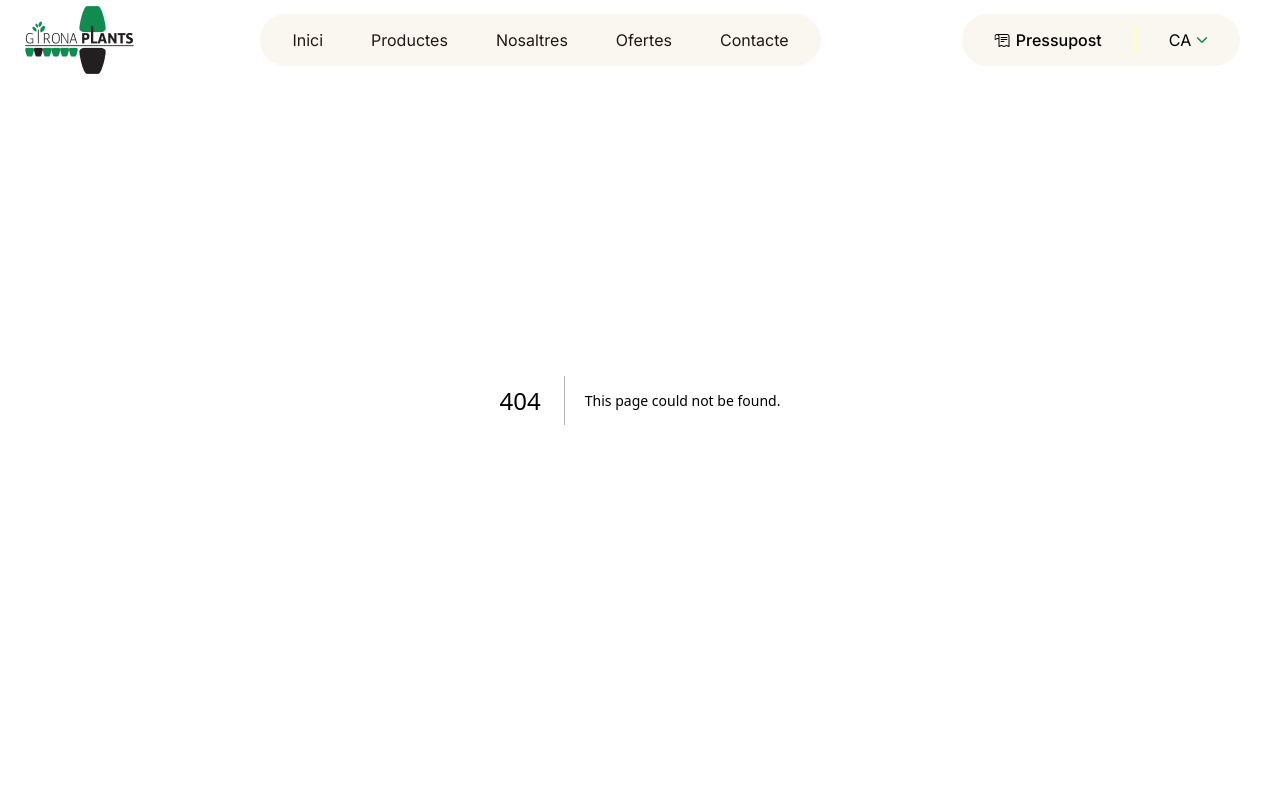
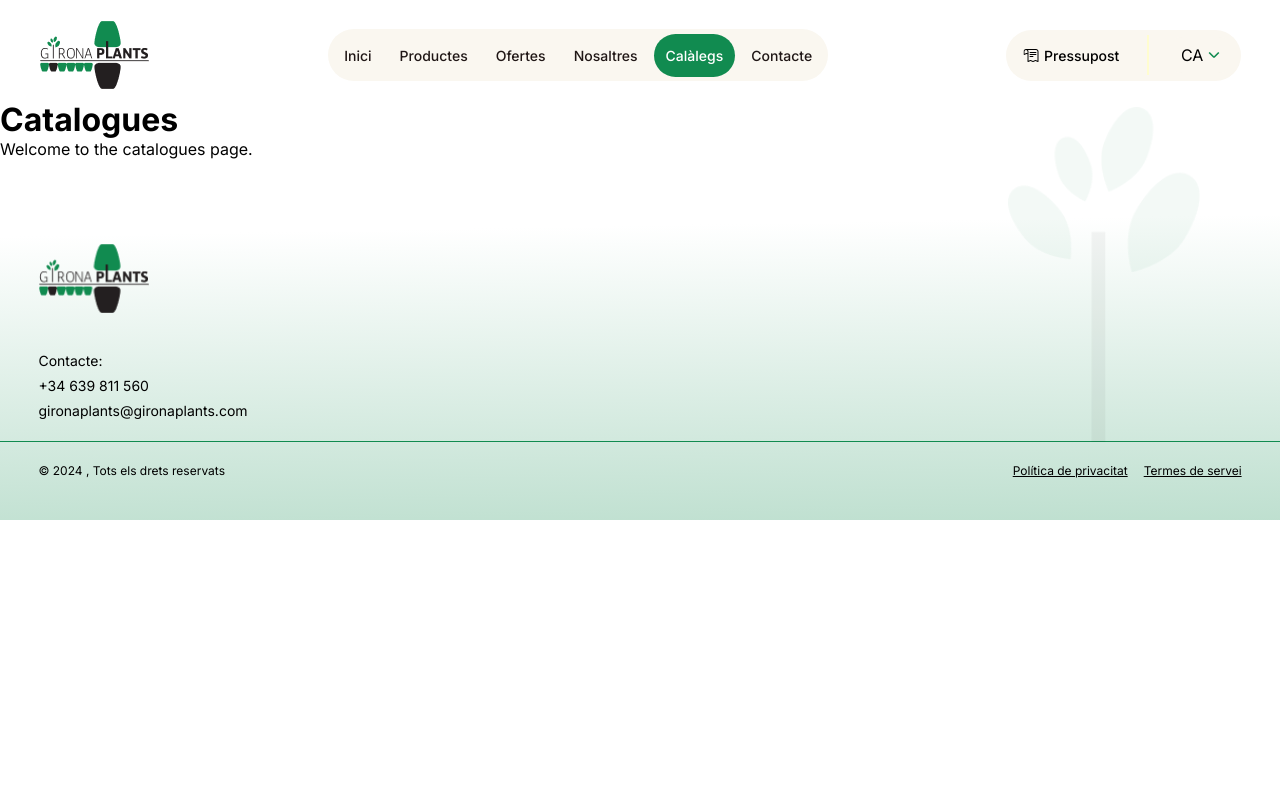
Before and after one commit to PolCampru/GironaPlants, a Next.js app: page /ca/catalogues in a window 1280 px wide. Before the commit this address had no page. Shown: the top 800 px of the page. Built offline with nearby package versions, Linux system fonts and the light colour scheme.

Commit message:
Footer created

```diff
--- /dev/null
+++ b/app/[lng]/catalogues/page.tsx
@@ -0,0 +1,12 @@
+import React from "react";
+
+const CataloguesPage = () => {
+  return (
+    <div style={{ paddingTop: "100px" }}>
+      <h1>Catalogues</h1>
+      <p>Welcome to the catalogues page.</p>
+    </div>
+  );
+};
+
+export default CataloguesPage;
--- a/components/layout/Footer/Footer.style.tsx
+++ b/components/layout/Footer/Footer.style.tsx
@@ -1,30 +1,68 @@
 import styled from "styled-components";
 
 export const FooterWrapper = styled.div`
+  display: flex;
+  padding: 5rem 0rem 2.5rem 0rem;
+  flex-direction: column;
+  justify-content: center;
+  align-items: center;
+  gap: 1.25rem;
+
+  background: ${(props) =>
+    `linear-gradient(179deg, ${props.theme.colors.white} 20.22%, ${props.theme.colors.brandGreen} 313.93%)`};
+
+  p {
+    font-size: 0.875rem;
+    font-style: normal;
+    font-weight: 400;
+    line-height: 150%;
+  }
   position: relative;
-  width: 100%;
-  height: 15rem;
+`;
+
+export const ContactContainer = styled.div`
+  width: 94%;
   display: flex;
+  flex-direction: column;
   justify-content: center;
-  align-items: flex-start;
-  padding: 1rem;
-  overflow: hidden;
-  flex-direction: column;
-  z-index: 20;
+  align-items: start;
+  gap: 0.25rem;
 `;
 
 export const Logo = styled.div`
-  width: 8rem;
-  object-fit: contain;
-  z-index: 20;
-  cursor: pointer;
+  width: 7rem;
+  padding-bottom: 1.75rem;
 `;
 
-export const FooterImage = styled.div`
+export const HorizontalLine = styled.div`
+  width: 100%;
+  height: 1px;
+  background: ${(props) => props.theme.colors.brandGreen};
+`;
+
+export const InfoContainer = styled.div`
+  display: flex;
+  justify-content: space-between;
+  align-items: center;
+  width: 94%;
+
+  p {
+    font-size: 0.75rem;
+    font-style: normal;
+    font-weight: 400;
+    line-height: 150%;
+  }
+
+  div {
+    p {
+      text-decoration: underline;
+    }
+  }
+`;
+
+export const ImageFooter = styled.div`
   position: absolute;
-  right: 1rem;
-  bottom: 1rem;
-  object-fit: contain;
-  height: 100%;
-  cursor: pointer;
+  bottom: 4.8rem;
+  right: 5rem;
+  width: 12rem;
 `;
--- a/components/layout/Footer/Footer.tsx
+++ b/components/layout/Footer/Footer.tsx
@@ -3,7 +3,14 @@
 import React from "react";
 import { useTranslation } from "react-i18next";
 import { motion } from "framer-motion";
-import { FooterWrapper, Logo, FooterImage } from "./Footer.style";
+import {
+  FooterWrapper,
+  HorizontalLine,
+  ContactContainer,
+  Logo,
+  InfoContainer,
+  ImageFooter,
+} from "./Footer.style";
 
 const footerVariants = {
   hidden: { opacity: 0, y: 50 },
@@ -28,19 +35,6 @@ const itemVariants = {
   },
 };
 
-const imageVariants = {
-  hidden: { opacity: 0, x: 20 },
-  visible: {
-    opacity: 1,
-    x: 0,
-    transition: { duration: 0.8, ease: "easeOut" },
-  },
-  hover: {
-    scale: 1.05,
-    transition: { duration: 0.3, ease: "easeInOut" },
-  },
-};
-
 const logoVariants = {
   hover: {
     scale: 1.05,
@@ -48,21 +42,37 @@ const logoVariants = {
   },
 };
 
-const blurVariants = {
-  hidden: { opacity: 0, y: 30 },
-  visible: {
-    opacity: 0.3,
-    y: 0,
-    transition: { duration: 1.2, ease: "easeOut" },
-  },
-};
-
 const Footer = () => {
   const { t } = useTranslation();
+
   const data = t("footer", { returnObjects: true }) as {
-    [key: string]: any;
+    contact?: {
+      email?: string;
+      phone?: string;
+      title?: string;
+      rights?: string;
+      privacyPolicy?: string;
+      termsOfService?: string;
+    };
   };
-  const logo = t("logo", { returnObjects: true }) as { [key: string]: string };
+  const logo = t("logo", { returnObjects: true }) as {
+    src: string;
+    alt: string;
+  };
+
+  const contact = data.contact || {};
+
+  const mailTo = () => {
+    if (contact.email) {
+      window.location.href = `mailto:${contact.email}`;
+    }
+  };
+
+  const callPhone = () => {
+    if (contact.phone) {
+      window.location.href = `tel:${contact.phone}`;
+    }
+  };
 
   return (
     <motion.footer
@@ -72,28 +82,78 @@ const Footer = () => {
       style={{ position: "relative" }}
     >
       <FooterWrapper>
-        <Logo as={motion.div} whileHover="hover" variants={logoVariants}>
-          <img
-            src={logo.src}
-            alt={logo.alt}
-            style={{ width: "100%", height: "100%" }}
+        <ContactContainer>
+          <Logo>
+            {logo.src && (
+              <motion.img
+                variants={logoVariants}
+                whileHover="hover"
+                src={logo.src}
+                alt={logo.alt || "Logo"}
+                width="100%"
+                height="100%"
+              />
+            )}
+          </Logo>
+          {contact.title && (
+            <motion.p variants={itemVariants}>{contact.title}</motion.p>
+          )}
+          {contact.phone && (
+            <motion.p
+              onClick={callPhone}
+              variants={itemVariants}
+              style={{ cursor: "pointer" }}
+            >
+              {contact.phone}
+            </motion.p>
+          )}
+          {contact.email && (
+            <motion.p
+              onClick={mailTo}
+              variants={itemVariants}
+              style={{ cursor: "pointer" }}
+            >
+              {contact.email}
+            </motion.p>
+          )}
+        </ContactContainer>
+        <HorizontalLine />
+        <InfoContainer>
+          {contact.rights && (
+            <motion.p variants={itemVariants}>
+              © {new Date().getFullYear()} {contact.rights}
+            </motion.p>
+          )}
+          <div style={{ display: "flex", gap: "1rem" }}>
+            {contact.privacyPolicy && (
+              <motion.p
+                style={{ cursor: "pointer" }}
+                variants={itemVariants}
+                onClick={() => console.log("privacy")}
+              >
+                {contact.privacyPolicy}
+              </motion.p>
+            )}
+            {contact.termsOfService && (
+              <motion.p
+                style={{ cursor: "pointer" }}
+                variants={itemVariants}
+                onClick={() => console.log("tos")}
+              >
+                {contact.termsOfService}
+              </motion.p>
+            )}
+          </div>
+        </InfoContainer>
+        <ImageFooter>
+          <motion.img
+            src="/images/imageFooter.png"
+            alt="Footer"
+            width="100%"
+            height="100%"
+            style={{ objectFit: "cover", width: "100%", height: "100%" }}
           />
-        </Logo>
-        <motion.h2 variants={itemVariants}>{data.contact?.title}:</motion.h2>
-        <motion.p variants={itemVariants}>{data.contact?.phone}</motion.p>
-        <motion.p variants={itemVariants}>{data.contact?.email}</motion.p>
-
-        <FooterImage
-          as={motion.div}
-          variants={imageVariants}
-          whileHover="hover"
-        >
-          <img
-            src={data.image?.src}
-            alt={data.image?.alt}
-            style={{ width: "100%", height: "100%" }}
-          />
-        </FooterImage>
+        </ImageFooter>
       </FooterWrapper>
     </motion.footer>
   );
--- a/components/layout/Navbar/Navbar.style.tsx
+++ b/components/layout/Navbar/Navbar.style.tsx
@@ -4,14 +4,18 @@ import { motion } from "framer-motion";
 
 export const NavbarWrapper = styled.nav`
   width: 100%;
-  height: 5rem;
-  background-color: ${(props) => props.theme.colors.white};
+  height: 4.875rem;
+
   display: flex;
   align-items: center;
   justify-content: space-between;
-  padding-inline: 1.5rem;
+
+  padding-inline: 2.44rem;
+
   position: fixed;
-  top: 0;
+  top: 1rem;
+
+  background-color: ${(props) => props.theme.colors.white};
   z-index: 100;
 `;
 
@@ -24,27 +28,38 @@ export const LogoContainer = styled.div`
 `;
 
 export const MenuContainer = styled.div`
-  display: flex;
+  display: inline-flex;
+  align-items: center;
+  gap: 0.25rem;
+  padding: 0.25rem;
+
+  border-radius: 6.25rem;
   background-color: ${(props) => props.theme.colors.creamLight};
-  padding: 0.5rem;
-  border-radius: 30px;
-  position: relative;
 `;
 
 export const NavItem = styled(motion.div)<{ selected: boolean }>`
+  height: 2.75rem;
+  display: flex;
+  justify-content: center;
+  align-items: center;
+  gap: 0.25rem;
+
   position: relative;
-  margin: 0 0.5rem;
   z-index: 10;
+  border-radius: 6.25rem;
 
   a {
     position: relative;
+
+    border-radius: 6.25rem;
+    padding: 0.8125rem 0.75rem;
+
+    font-size: 0.875rem;
+    font-weight: 500;
     color: ${(props) => props.theme.colors.dark};
+
     cursor: pointer;
-    padding: 0.5rem 1rem;
-    border-radius: 20px;
-    display: inline-block;
     transition: background-color 0.3s;
-
     &:hover {
       background-color: ${(props) => props.theme.colors.hoverGreen};
     }
@@ -65,16 +80,16 @@ export const SelectedBackground = styled(motion.div)`
   left: 0;
   width: 100%;
   height: 100%;
-  border-radius: 20px;
+  border-radius: 6.25rem;
   background-color: ${(props) => props.theme.colors.brandGreen};
   z-index: -1;
 `;
 
 export const RightContainer = styled.div`
-  display: flex;
+  display: inline-flex;
   align-items: center;
-  gap: 1rem;
-  background-color: ${(props) => props.theme.colors.white};
-  padding: 0.5rem 1rem;
-  border-radius: 30px;
+  gap: 0.2rem;
+
+  border-radius: 6.25rem;
+  background-color: ${(props) => props.theme.colors.creamLight};
 `;
--- a/components/specific/LanguageSelector/BudgetAndLanguage.style.tsx
+++ b/components/specific/LanguageSelector/BudgetAndLanguage.style.tsx
@@ -4,18 +4,20 @@ import { motion } from "framer-motion";
 export const BudgetAndLanguageWrapper = styled.div`
   display: flex;
   align-items: center;
-  background-color: ${(props) => props.theme.colors.creamLight};
-  padding: 0.5rem 1rem;
-  border-radius: 30px;
+
+  padding: 0.25rem 0.3rem;
+  border-radius: 6.25rem;
 `;
 
 export const BudgetContainer = styled.div`
   display: flex;
   align-items: center;
-  gap: 0.3rem;
-  background-color: ${(props) => props.theme.colors.creamLight};
-  padding: 0.5rem 1rem;
-  border-radius: 30px;
+  gap: 0.25rem;
+
+  padding: 0.8125rem 0.75rem;
+
+  border-radius: 6.25rem;
+
   cursor: pointer;
   transition: background-color 0.3s, color 0.3s;
 
@@ -38,26 +40,28 @@ export const BudgetContainer = styled.div`
 
   p {
     margin: 0;
-    font-size: 1rem;
+    font-size: 0.875rem;
     font-weight: 500;
     color: inherit;
   }
 `;
 
 export const Line = styled.div`
-  height: 1.5rem;
-  width: 3px;
+  height: 2.5rem;
+  width: 0.1rem;
   background-color: ${(props) => props.theme.colors.cream};
   margin: 0 1rem;
 `;
 
-export const LanguageContainer = styled(motion.div)<{ isOpen: boolean }>`
+export const LanguageContainer = styled.div``;
+
+export const LanguageButton = styled(motion.div)<{ isOpen: boolean }>`
   display: flex;
   align-items: center;
   justify-content: center;
   gap: 0.3rem;
   cursor: pointer;
-  border-radius: 30px;
+  border-radius: 6.25rem;
   padding: 0.5rem 1rem;
   background-color: ${(props) => props.theme.colors.creamLight};
   transition: background-color 0.3s, color 0.3s;
--- a/components/specific/LanguageSelector/BudgetAndLanguage.tsx
+++ b/components/specific/LanguageSelector/BudgetAndLanguage.tsx
@@ -6,6 +6,7 @@ import {
   BudgetAndLanguageWrapper,
   Line,
   LanguageContainer,
+  LanguageButton,
   DropdownMenu,
   DropdownItem,
   BudgetDrawer,
@@ -44,8 +45,11 @@ const BudgetAndLanguage = ({ i18n, data }: LanguageSelectorProps) => {
       <Line />
 
       {/* Language Selector */}
-      <div style={{ position: "relative" }} id="language-container">
-        <LanguageContainer
+      <LanguageContainer
+        style={{ position: "relative" }}
+        id="language-container"
+      >
+        <LanguageButton
           isOpen={isLanguageOpen}
           onClick={toggleLanguageMenu}
           initial={false}
@@ -60,7 +64,7 @@ const BudgetAndLanguage = ({ i18n, data }: LanguageSelectorProps) => {
         >
           {currentLanguage.toUpperCase()}
           <img src={data.srcVector} alt={data.altVector} />
-        </LanguageContainer>
+        </LanguageButton>
 
         <AnimatePresence>
           {isLanguageOpen && (
@@ -84,7 +88,7 @@ const BudgetAndLanguage = ({ i18n, data }: LanguageSelectorProps) => {
             </DropdownMenu>
           )}
         </AnimatePresence>
-      </div>
+      </LanguageContainer>
 
       {/* Budget Drawer */}
       <AnimatePresence>
--- a/public/locales/ca/translation.json
+++ b/public/locales/ca/translation.json
@@ -3,8 +3,9 @@
     "paths": [
       { "name": "Inici", "url": "/ca" },
       { "name": "Productes", "url": "/ca/products" },
+      { "name": "Ofertes", "url": "/ca/offers" },
       { "name": "Nosaltres", "url": "/ca/about-us" },
-      { "name": "Ofertes", "url": "/ca/offers" },
+      { "name": "Calàlegs", "url": "/ca/catalogues" },
       { "name": "Contacte", "url": "/ca/contact" }
     ],
     "budgetAndLanguage": {
@@ -21,10 +22,13 @@
   },
   "footer": {
     "contact": {
-      "title": "Contacte",
+      "title": "Contacte:",
       "phone": "+34 639 811 560",
       "email": "gironaplants@gironaplants.com",
-      "linkedin": "https://www.linkedin.com/in/gironaplants/"
+      "linkedin": "https://www.linkedin.com/in/gironaplants/",
+      "rights": ", Tots els drets reservats",
+      "privacyPolicy": "Política de privacitat",
+      "termsOfService": "Termes de servei"
     },
     "image": {
       "src": "/images/imageFooter.png",
```
Also changed, not shown: public/locales/en/translation.json (+17 -1 lines), public/locales/es/translation.json (+18 -2 lines), public/locales/fr/translation.json (+17 -1 lines).
